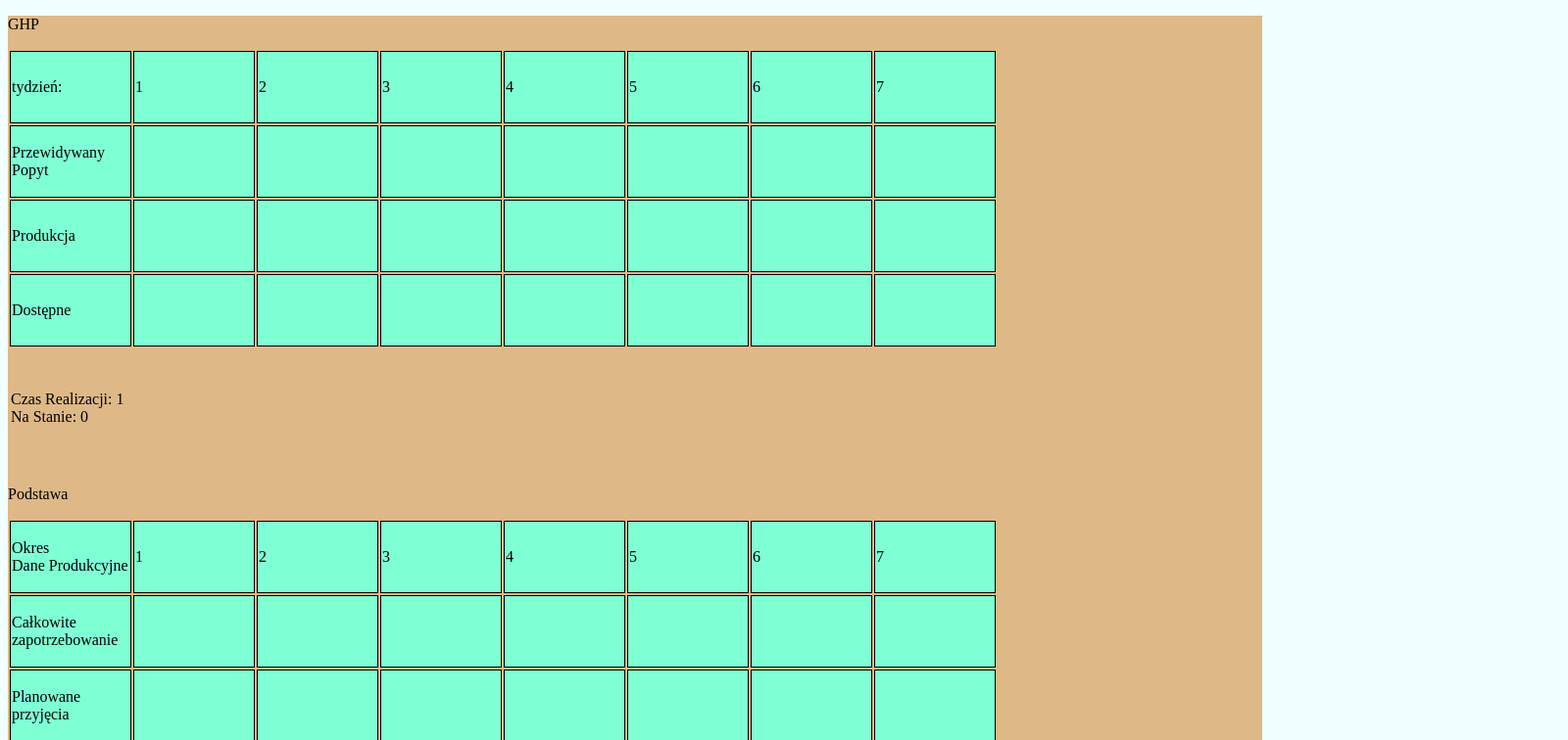
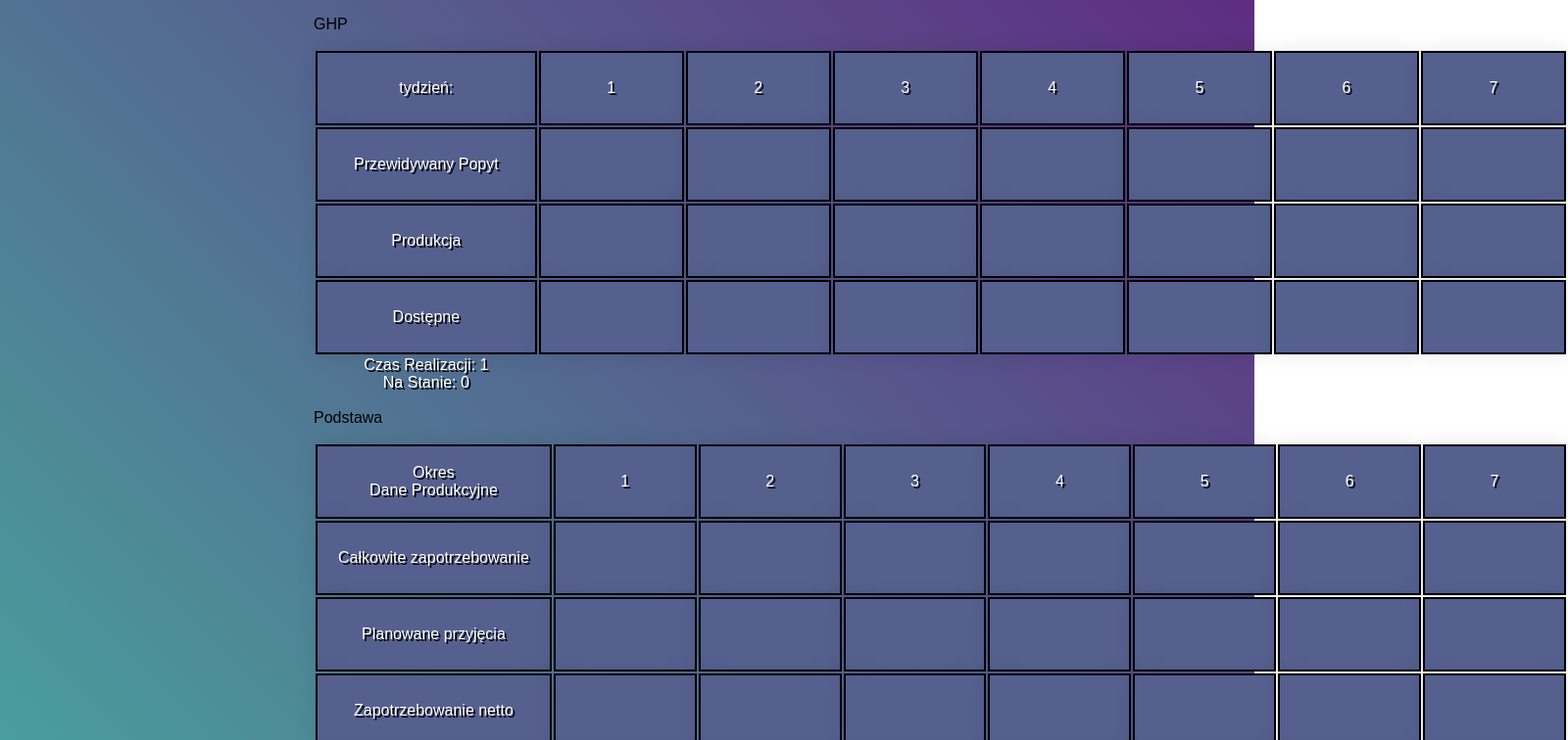
Before and after one commit to Asko24/mrp, a plain HTML site: page index.html in a window 1280 px wide. Both pictures are taken after a click on the button "Pokaż tabele". Shown: the top 756 px of the page at 98% size, 1600 px wide, since content can reach past the window. Drawn offline with Linux system fonts and the light colour scheme.

Commit message:
Made it more colorful! (also minor changes)

```diff
--- a/src/style.css
+++ b/src/style.css
@@ -4,12 +4,25 @@
     margin-right: auto;
   }
 
+html {
+    height: 100%;
+}
+
 body {
-    background-color: azure;
+    height: 100%;
+    margin: 0;
+	background-image: linear-gradient(45deg, #49a09d, #5f2c82);
+    background-repeat: no-repeat;
+    background-attachment: fixed;
 }
 
 .contentBox {
-    background-color: burlywood;
+    position: absolute;
+	top: 0%;
+	left: 25%;
+    margin: 0;
+	font-family: sans-serif;
+	font-weight: 100;
 }
 
 /* tables */
@@ -18,8 +31,25 @@ body {
 }
 
 .mrpTable {
-    width:120px;
+    color: white;
+    text-shadow: 2px 2px black;
+    text-align: center;
+
+    position: relative;
+    overflow: hidden;
+    box-shadow: 0 0 20px
+rgba(0,0,0,0.1);
+    width: 800px;
     height:70px;
-    background-color:aquamarine;
-    border:black 1px solid;
+    background-color: #55608f;
+    border:black 2px solid;
 }
+.mrpTable:hover {
+    background-color: rgba(255,255,255,0.3);
+}
+
+.mrpDescription{
+    color: white;
+    text-shadow: 2px 2px black;
+    text-align: center;
+}
--- a/src/table.js
+++ b/src/table.js
@@ -42,17 +42,21 @@ class table{
                 //this.content[cell.id] = {element:cell}
             }
         }
-        var row = Element(this.table, "tr")
-        var cell = Element(row, "td")
+        // var row = Element(this.table, "tr")
+        // var cell = Element(row, "td")
         console.log(this.schema[this.schema.length-1])
         for(var key in this.schema[this.schema.length-1]) {
             var value = this.schema[this.schema.length-1][key]
             console.log(key,value)
-            cell.innerHTML += key + ": " + value + "<br>"
+            this.description = Element(this.table, "div")
+            this.description.classList.add("mrpDescription")
+            this.description.innerHTML = key + ": " + value
+
+            //cell.innerHTML += key + ": " + value + "<br>"
         }
         console.log(this.content)
-        cell.style.height = "120px"
-        cell.style.width = "120px"
+        // cell.style.height = "120px"
+        // cell.style.width = "120px"
         //console.log(this.schema[this.size])
         //cell.innerHTML = this.schema[this.ySize]
     }
```
